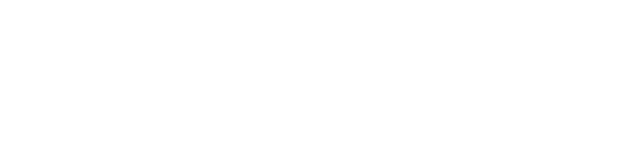
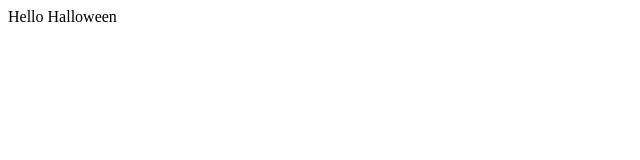
Before and after one commit to carlosdelreal/halloween, a plain HTML site: page index.html in a window 1280 px wide. Shown: the whole page, without its empty margins (0-640 px from the left). Drawn offline with Linux system fonts and the light colour scheme.

```diff
--- a/index.html
+++ b/index.html
@@ -4,6 +4,6 @@
     <title></title>
 </head>
 <body>
-
+    <div>Hello Halloween</div>
 </body>
 </html>
```
Also changed, not shown: 2 other files.
